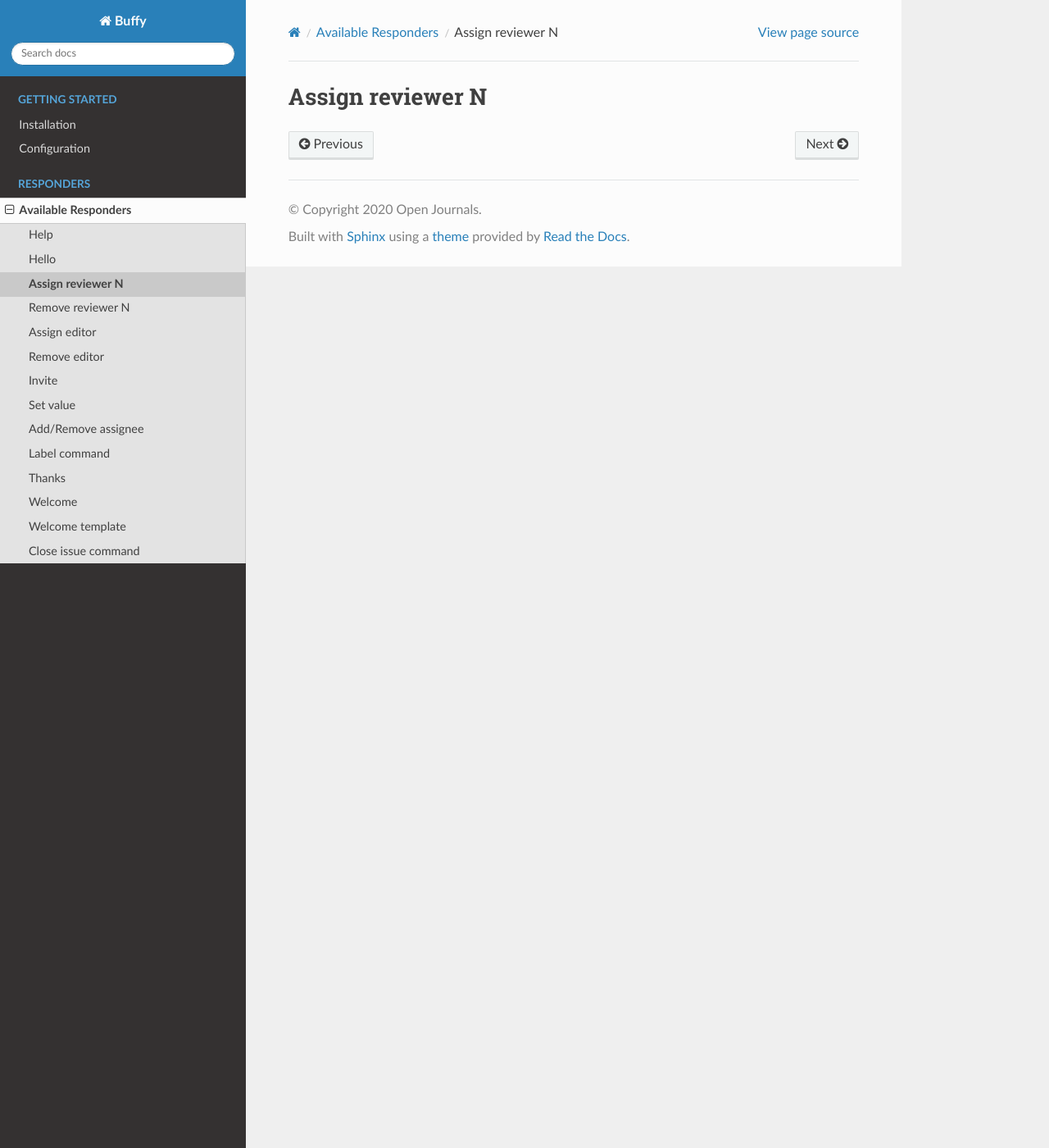
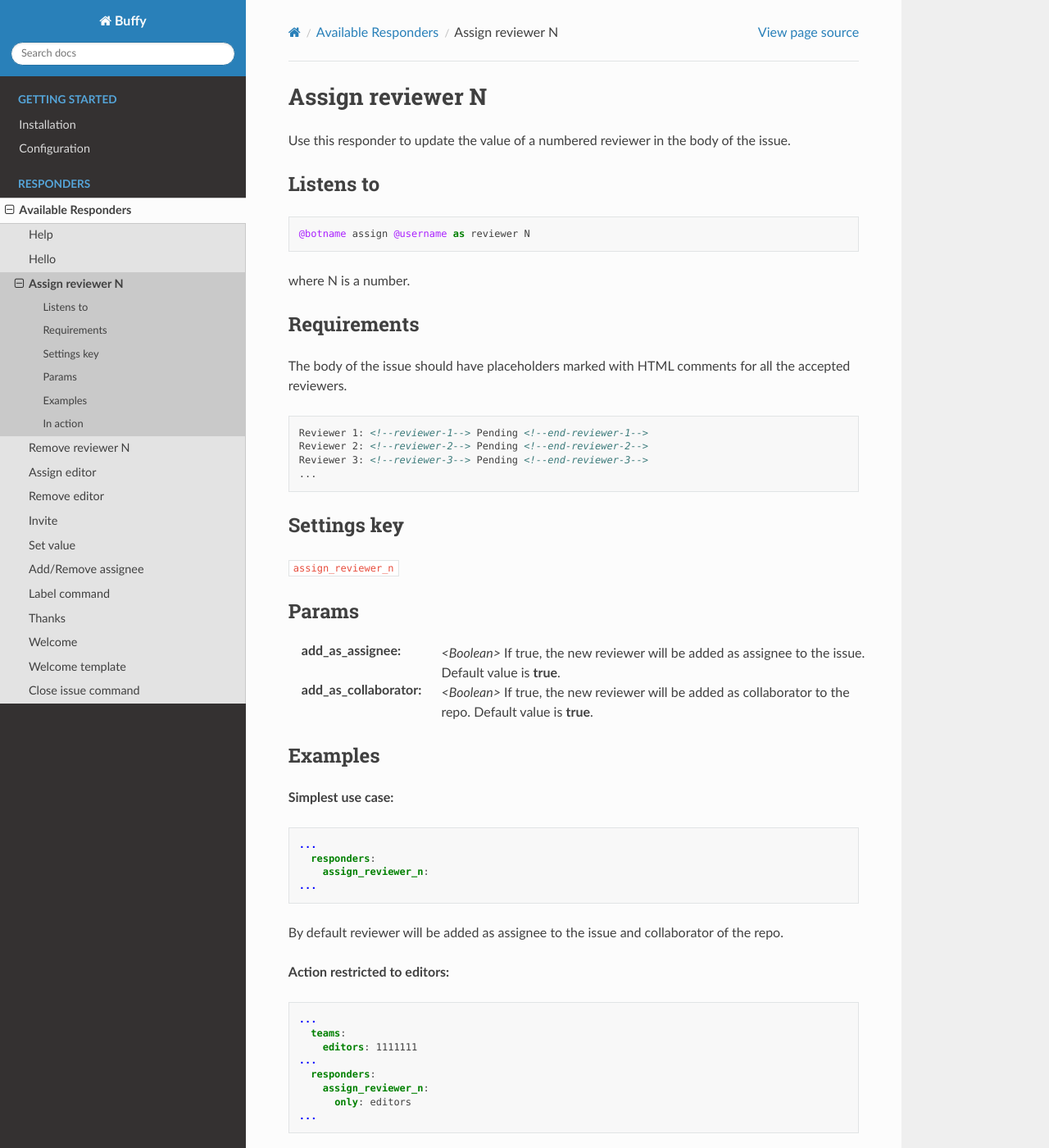
Before and after one commit to openjournals/buffy, a Sphinx documentation site: the page built from docs/responders/assign_reviewer_n.md, in a window 1280 px wide and 1400 px high. Shown: the whole window at 82% size. Built offline with Sphinx 7.4.7 and the Read the Docs theme 2.0.0, drawn with Linux system fonts in a browser that asks for light colours; some of the changed text lies outside the part shown.

Commit message:
add docs for AssignReviewerN responder

````diff
--- a/docs/responders/assign_reviewer_n.md
+++ b/docs/responders/assign_reviewer_n.md
@@ -1,2 +1,81 @@
 Assign reviewer N
 =================
+
+Use this responder to update the value of a numbered reviewer in the body of the issue.
+
+## Listens to
+
+```
+@botname assign @username as reviewer N
+```
+where N is a number.
+
+
+## Requirements
+
+The body of the issue should have placeholders marked with HTML comments for all the accepted reviewers.
+
+```html
+Reviewer 1: <!--reviewer-1--> Pending <!--end-reviewer-1-->
+Reviewer 2: <!--reviewer-2--> Pending <!--end-reviewer-2-->
+Reviewer 3: <!--reviewer-3--> Pending <!--end-reviewer-3-->
+...
+```
+
+## Settings key
+
+`assign_reviewer_n`
+
+## Params
+```eval_rst
+:add_as_assignee: *<Boolean>* If true, the new reviewer will be added as assignee to the issue. Default value is **true**.
+
+:add_as_collaborator: *<Boolean>* If true, the new reviewer will be added as collaborator to the repo. Default value is **true**.
+```
+
+## Examples
+
+**Simplest use case:**
+```yaml
+...
+  responders:
+    assign_reviewer_n:
+...
+```
+By default reviewer will be added as assignee to the issue and collaborator of the repo.
+
+**Action restricted to editors:**
+```yaml
+...
+  teams:
+    editors: 1111111
+...
+  responders:
+    assign_reviewer_n:
+      only: editors
+...
+```
+
+**Restrict access to editors, adding the reviewer as collaborator but not adding the reviewer as assignee:**
+```yaml
+...
+  responders:
+    assign_reviewer_n:
+      only: editors
+      add_as_collaborator: false
+...
+```
+
+## In action
+
+* **`Initial state:`**
+
+![](../images/responders/assign_reviewer_n_1.png "Assign reviewer N responder in action: Before")
+
+* **`Invocation:`**
+
+![](../images/responders/assign_reviewer_n_2.png "Assign reviewer N responder in action: Sample invocation")
+
+* **`Final state:`**
+
+![](../images/responders/assign_reviewer_n_3.png "Assign reviewer N responder in action: After")
````
Also changed, not shown: docs/responders/thanks.md (+1 -1 lines), docs/images/responders/assign_reviewer_n_1.png (added), docs/images/responders/assign_reviewer_n_2.png (added), docs/images/responders/assign_reviewer_n_3.png (added).
